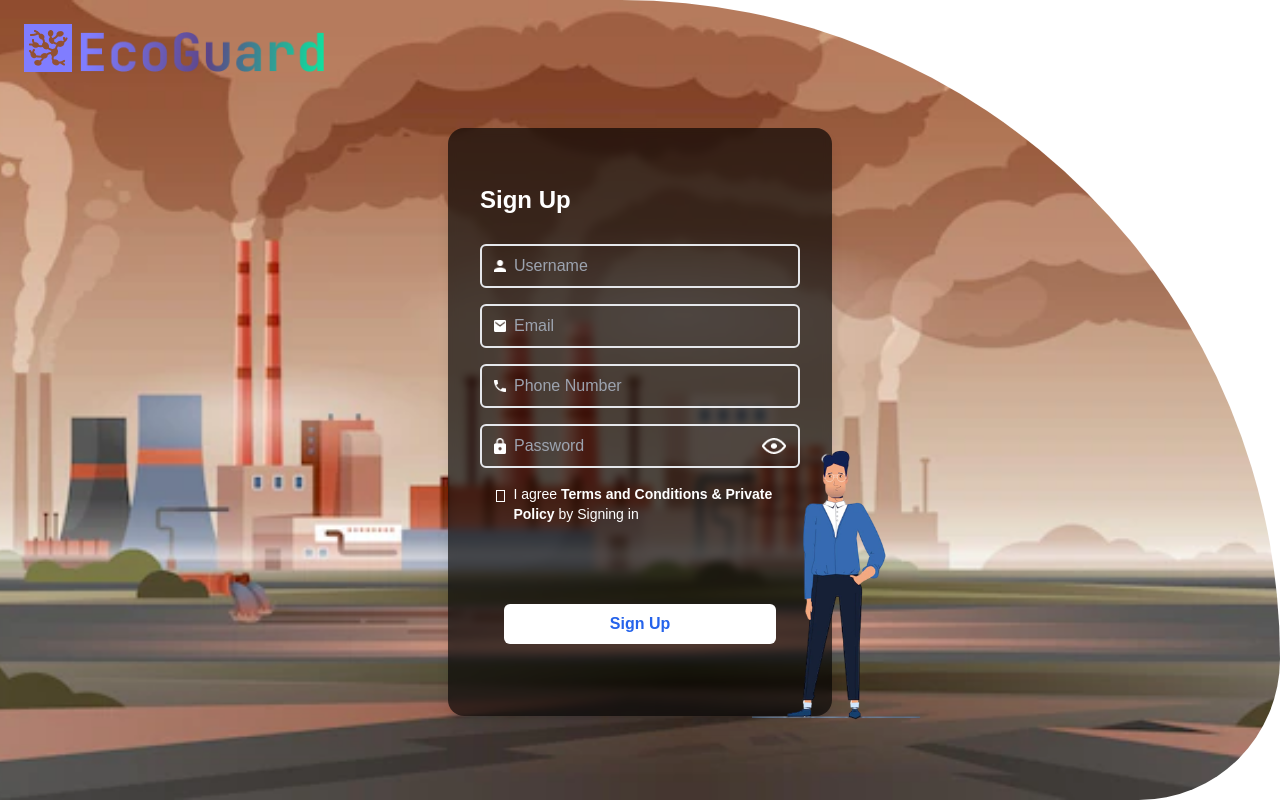
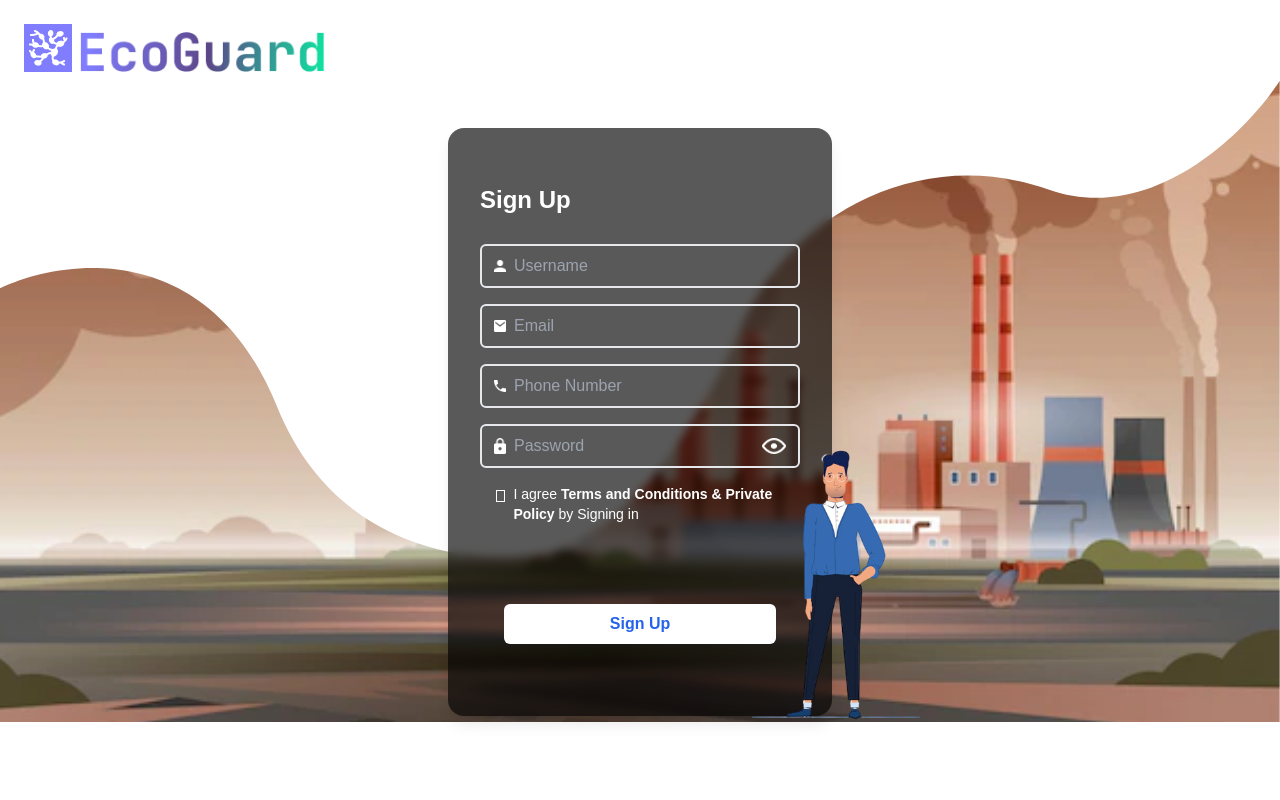
Before and after one commit to maydindev/eco-guard-app, a Next.js app: page /register in a window 1280 px wide. Built offline with nearby package versions, Linux system fonts and the light colour scheme.

Commit message:
Checkpoint

```diff
--- a/src/app/dashboard/page.js
+++ b/src/app/dashboard/page.js
@@ -133,7 +133,7 @@ export default function Dashboard() {
             </div>
           </div>
         </div>
-      </div> : <p>Yetkisiz erişim! Lütfen giriş yapın.</p>}
+      </div> : <p>Oturum kapatılıyor!</p>}
     </div>
   );
 }
--- a/src/app/login/page.js
+++ b/src/app/login/page.js
@@ -22,7 +22,7 @@ export default function LoginPage() {
       router.push("/dashboard");
       setIsAgreeError("");
     } else {
-      setIsAgreeError("Koşulları kabul etmelisiniz!")
+      setIsAgreeError("Koşulları kabul etmelisiniz!");
     }
   };
 
@@ -30,10 +30,82 @@ export default function LoginPage() {
     router.push("/register");
   };
 
+  /*
+
+  <svg width="1292" height="982" viewBox="0 0 1292 982" fill="none" xmlns="http://www.w3.org/2000/svg" xmlns:xlink="http://www.w3.org/1999/xlink">
+<mask id="mask0_0_873" style="mask-type:alpha" maskUnits="userSpaceOnUse" x="-365" y="-144" width="1657" height="1715">
+<ellipse cx="463.195" cy="713.5" rx="828.195" ry="857.5" fill="#D9D9D9"/>
+</mask>
+<g mask="url(#mask0_0_873)">
+<rect x="-1.23975" y="1.74487" width="1436.05" height="980.285" fill="url(#pattern0_0_873)"/>
+</g>
+<defs>
+<pattern id="pattern0_0_873" patternContentUnits="objectBoundingBox" width="1" height="1">
+<use xlink:href="#image0_0_873" transform="matrix(0.001637 0 0 0.00239808 -0.0123806 0)"/>
+</pattern>
+</defs>
+</svg>
+
+  */
+
+  //bg-[url('/signinbackground.png')]
+  // rounded-tr-[700px] rounded-br-[150px]
+
+  //<div className="w-full h-screen bg-white bg-cover rounded-lg bg-center">
+  //<div className=" w-full h-screen bg-no-repeat bg-cover bg-center relative inset-0 z-0"></div>
+  //viewBox="0 0 1292 982" //1889
+
+  /*
+
+  <svg
+        width="1292"
+        height="982"
+        viewBox="0 0 1292 982"
+        fill="none"
+        xmlns="http://www.w3.org/2000/svg"
+        className="absolute inset-0 w-full h-full"
+      >
+        <mask id="cloudMask" maskUnits="userSpaceOnUse" x="-365" y="-144" width="1657" height="1715">
+          <ellipse cx="463.195" cy="713.5" rx="828.195" ry="857.5" fill="white" />
+        </mask>
+        <g mask="url(#cloudMask)">
+          <image
+            href="/your-background-image.jpg"
+            x="-1.23975"
+            y="1.74487"
+            width="1436.05"
+            height="980.285"
+          />
+        </g>
+      </svg>
+
+          */
+
   return (
-    <div className="w-full h-screen bg-white bg-cover rounded-lg bg-center">
-      <div className="w-full h-screen bg-[url('/signinbackground.png')] bg-no-repeat bg-cover rounded-tr-[700px] rounded-br-[150px] bg-center absolute inset-0">
-        <div className="flex p-6">
+    <div className=" h-screen bg-white ">
+      <svg
+        width="1292"
+        height="982"
+        viewBox="0 0 1292 982"
+        fill="none"
+        xmlns="http://www.w3.org/2000/svg"
+        className="absolute inset-0 w-full h-full"
+      >
+        <mask id="cloudMask" maskUnits="userSpaceOnUse" x="-365" y="-144" width="1657" height="1715">
+          <ellipse cx="463.195" cy="713.5" rx="828.195" ry="857.5" fill="white" />
+        </mask>
+        <g mask="url(#cloudMask)">
+          <image
+            href="/signinbackground.png"
+            x="-1.23975"
+            y="1.74487"
+            width="1436.05"
+            height="980.285"
+          />
+        </g>
+      </svg>
+
+      <div className="flex p-6 relative z-10">
         <img
           src="/ecoguardlogo.png"
           alt="logo"
@@ -73,11 +145,7 @@ export default function LoginPage() {
           <div className="mb-4">
             <div className="flex items-center border-2 rounded-md px-3 py-2 mt-1">
               <span className="text-gray-400 pr-2">
-                  <img
-                    src="/iconlock.png"
-                    alt="Eye Figure"
-                    className="w-3 h-4"
-                  />
+                <img src="/iconlock.png" alt="Eye Figure" className="w-3 h-4" />
               </span>
               <input
                 type={showPassword ? "text" : "password"}
@@ -120,8 +188,9 @@ export default function LoginPage() {
             </div>
             <div className="flex flex-col text-md mt-10 ml-10">
               {error && <p className="text-red-500">{`* ${error}`}</p>}
-                {isAgreeError && <p className="text-red-500">{`* ${isAgreeError}`}</p>
-                }
+              {isAgreeError && (
+                <p className="text-red-500">{`* ${isAgreeError}`}</p>
+              )}
             </div>
           </div>
 
@@ -134,7 +203,7 @@ export default function LoginPage() {
             </button>
 
             <button
-                className="w-full mt-3 border-2 border-white text-white py-2 rounded-md font-semibold hover:bg-gray-100 transition hover:text-white"
+              className="w-full mt-3 border-2 border-white text-white py-2 rounded-md font-semibold hover:bg-gray-100 transition hover:text-blue-600"
               onClick={handleSignUp}
             >
               Sign Up
@@ -149,6 +218,5 @@ export default function LoginPage() {
         </div>
       </div>
     </div>
-    </div>
   );
 }
--- a/src/app/register/page.js
+++ b/src/app/register/page.js
@@ -10,9 +10,42 @@ export default function RegisterPage() {
     router.push("/login");
   };
 
+
+  // /signupbackground.png
   return (
     <div className="w-full h-screen bg-white bg-cover rounded-lg bg-center">
-      <div className="w-full h-screen bg-[url('/signupbackground.png')] bg-no-repeat bg-cover rounded-tr-[700px] rounded-br-[150px] bg-center absolute inset-0">
+      <div className="w-full h-screen bg-no-repeat bg-cover bg-center absolute inset-0">
+        <svg
+          width="1509"
+          height="752"
+          viewBox="0 0 1509 752"
+          fill="none"
+          xmlns="http://www.w3.org/2000/svg"
+          className="absolute inset-0 w-full h-full"
+        >
+          <mask
+            id="cloudMask"
+            maskUnits="userSpaceOnUse"
+            x="0"
+            y="0"
+            width="1509"
+            height="756"
+          >
+            <path
+              d="M0 244.387V756H1508.59V0C1468.71 60.6018 1358.33 171.025 1235.92 127.903C1082.92 74.0012 928.998 158.966 871.906 292.807C826.233 399.881 750.872 513.846 667.289 548.614C610.654 572.172 406.22 581.412 326.565 383.71C246.911 186.008 75.6657 208.452 0 244.387Z"
+              fill="white"
+            />
+          </mask>
+          <g mask="url(#cloudMask)">
+            <image
+              href="/signupbackground.png"
+              width="1546.91"
+              height="870.081"
+              transform="matrix(-1 0 0 1 1528.18 -57.0405)"
+            />
+          </g>
+        </svg>
+
         <div className="flex p-6">
           <img
             src="/ecoguardlogo.png"
--- a/src/app/slices/userSlice.js
+++ b/src/app/slices/userSlice.js
@@ -24,5 +24,4 @@ const userSlice = createSlice({
   },
 });
 
-export const { login, logout } = userSlice.actions;
 export default userSlice.reducer;
```
Lines whose indentation alone changed are shown as unchanged.
